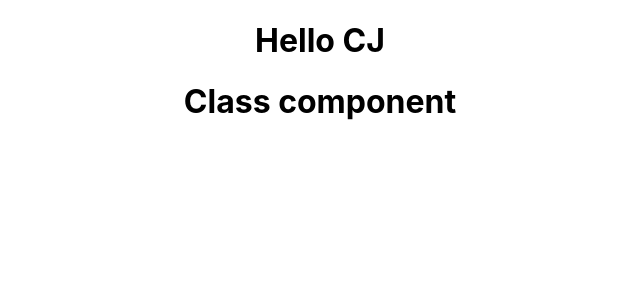
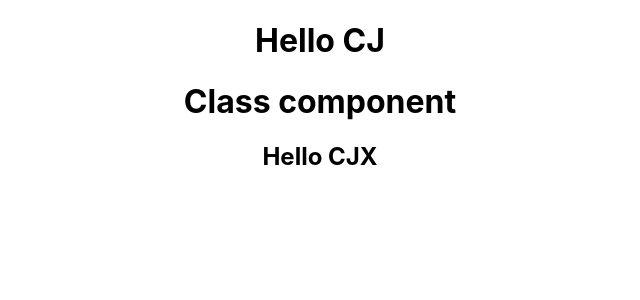
Before and after one commit to Clifford18/react-js-b, a React (Create React App) app: page / in a window 1280 px wide. Shown: the top 300 px of the page, without its empty margins (320-960 px from the left). Built offline with nearby package versions, Linux system fonts and the light colour scheme.

Commit message:
update with jsx

```diff
--- a/src/App.js
+++ b/src/App.js
@@ -1,12 +1,14 @@
 import './App.css';
 import {Greet} from "./components/Greet";
 import {Welcome} from "./components/Welcome";
+import Hello from "./components/Hello";
 
 function App() {
 	return (
 		<div className="App">
 			<Greet/>
 			<Welcome/>
+			<Hello/>
 
 		</div>
 	);
--- a/src/components/Greet.js
+++ b/src/components/Greet.js
@@ -3,7 +3,6 @@
 // function Greet() {
 // 	return <h1>Hello CJ</h1>;
 // }
+// export default Greet;
+
 export const Greet = () => <h1>Hello CJ</h1>;
-
-
-	// export default Greet;
--- /dev/null
+++ b/src/components/Hello.js
@@ -0,0 +1,18 @@
+ import React from 'react'
+
+ const Hello = () => {
+   // return(
+	//    <div>
+	// 	   <h1>Hello CJX</h1>
+	//    </div>
+   // )
+
+	 return React.createElement(
+		 'div',
+		 null,
+		 React.createElement(
+			 'h2',
+			 null,
+			 'Hello CJX'))
+ }
+ export default Hello
```
